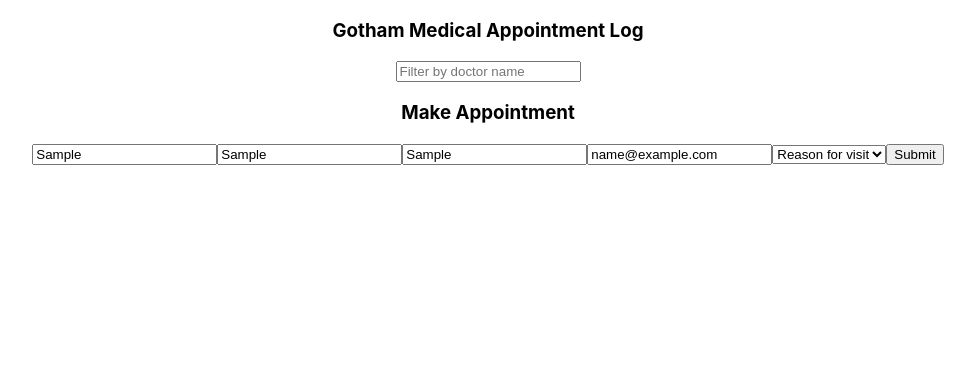
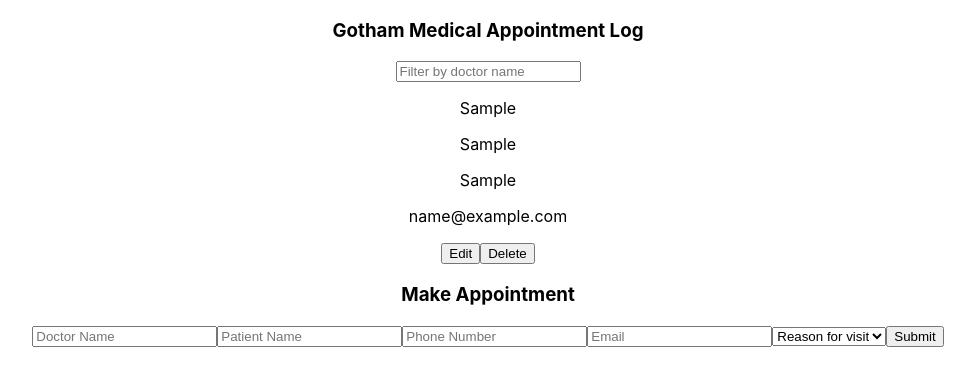
Before and after one commit to ojones311/cedar-takehome, a React (Create React App) app in the folder client/: page / in a window 1280 px wide. Both pictures are taken after typing "Sample", "Sample", "Sample", "name@example.com" into the empty fields and a click on the button "Submit". Shown: the top 386 px of the page, without its empty margins (152-1127 px from the left). Built offline with nearby package versions, Linux system fonts and the light colour scheme.

Commit message:
clear form and updated appt card

```diff
--- a/client/src/Components/AppointmentCard.jsx
+++ b/client/src/Components/AppointmentCard.jsx
@@ -1,10 +1,23 @@
 import React from 'react'
 
-const AppointmentCard = ({card}) => {
+const AppointmentCard = ({appointments, doctorName, patientName, phoneNumber, email, reasonForVisit,deleted}) => {
+
+    const editAppointmentCard = () => {
+        console.log('edited')
+    }
+
+    const deleteAppointmentCard = () => {
+        console.log('deleted')
+    }
     return (
-        <div>
-            <p>{card.doctorName}</p>
-            <p>{card.patientName}</p>
+        <div className='appt-card'>
+            <p>{doctorName}</p>
+            <p>{patientName}</p>
+            <p>{phoneNumber}</p>
+            <p>{email}</p>
+            <p>{reasonForVisit}</p>
+            <button onClick={editAppointmentCard}>Edit</button>
+            <button onClick={deleteAppointmentCard}>Delete</button>
         </div>
     )
 }
--- a/client/src/Components/AppointmentForm.jsx
+++ b/client/src/Components/AppointmentForm.jsx
@@ -9,10 +9,19 @@
     const [email, setEmail] = useState('')
     const [reasonForVisit, setReasonForVisit] = useState('')
 
+    const clearForm = () => {
+        setDoctorName('')
+        setPatientName('')
+        setPhoneNumber('')
+        setEmail('')
+        setReasonForVisit('')
+    }
+
     const handleFormSubmission = (e) => {
         e.preventDefault()
         console.log('submitted')
         const newAppointment = {
+            // id: ,
             doctorName: doctorName,
             patientName: patientName,
             phoneNumber: phoneNumber,
@@ -21,6 +30,7 @@
             deleted: false
         }
         setAppointments([...appointments, newAppointment])
+        clearForm()
     }
     return (
         <div className='main-form'>
--- a/client/src/Components/Dashboard.jsx
+++ b/client/src/Components/Dashboard.jsx
@@ -1,17 +1,25 @@
 import React from 'react'
 import SearchFilter from './SearchFilter'
 import AppointmentCard from './AppointmentCard'
-import {useState} from 'react'
 
 const Dashboard = ({appointments}) => {
 
-    // const [appointments, setAppointments] = useState(null)
     return (
         <div className='main-body'>
             <SearchFilter />
-            {appointments.length > 0 && appointments.map((card) => {
-                <AppointmentCard card={card} />
-            })}
+            {appointments && appointments.map((card) => (
+                <>
+                    <AppointmentCard
+                        appointments={appointments}
+                        doctorName={card.doctorName}
+                        patientName = {card.patientName}
+                        phoneNumber = {card.phoneNumber}
+                        email = {card.email}
+                        reasonForVisit = {card.reasonForVisit}
+                        deleted = {card.deleted}
+                    />
+                </>
+            ))}
         </div>
     )
 }
```
